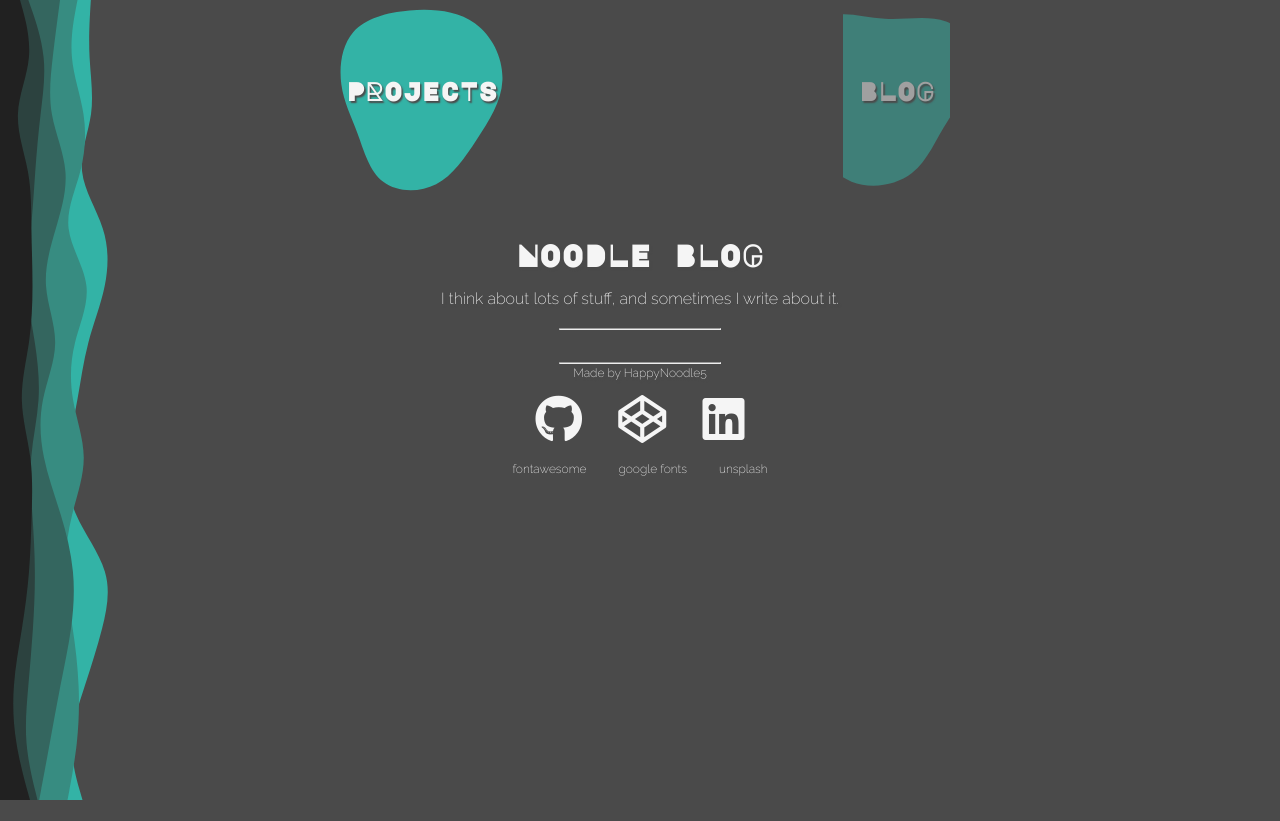
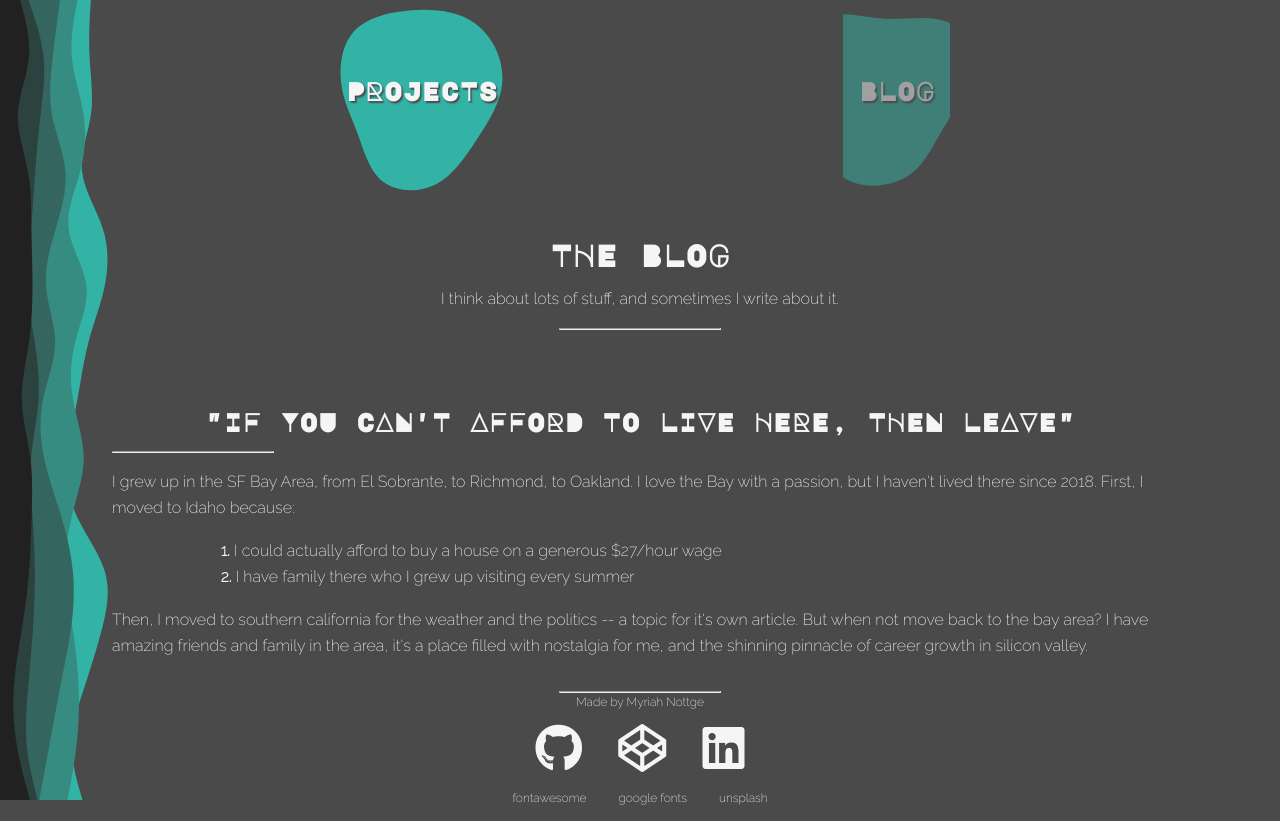
Before and after one commit to myriahnottage/myriahnottage.github.io, a plain HTML site: page blog/index.html in a window 1280 px wide. Before the commit the page ends 800 px from the top, so only its background shows below. Drawn offline with Linux system fonts and the light colour scheme.

Commit message:
save progress

```diff
--- a/blog/index.html
+++ b/blog/index.html
@@ -6,7 +6,7 @@
     <meta name="viewport" content="width=device-width, initial-scale=1.0">
 
     <!-- browser icon -->
-    <link rel="shortcut icon" href="img/happyNoodle.ico" />
+    <link rel="shortcut icon" href="../img/happyNoodle.ico" />
 
     <!-- fontawesome -->
     <link rel="stylesheet" href="../css/fontawesome-free-5.15.4-web/css/all.css">
@@ -21,7 +21,7 @@
     <link href="../css/styles.css" rel="stylesheet" type="text/css" />
     <link rel="stylesheet" href="../css/blog.css" type="text/css">
 
-    <title>HappyNoodle5 Blog</title>
+    <title>The Blog</title>
 </head>
 <body>
     <div class="spacer layer1"></div>
@@ -35,17 +35,37 @@
             </a>
         </section>
         <header class="intro">
-            <h1>noodle blog</h1>
+            <h1>The blog</h1>
             <p>I think about lots of stuff, and sometimes I write about it.</p>
             <hr>
         </header>
+        <section class="current-post">
+            <h2 class="blog-title">"If you can't afford to live here, then leave"</h2>
+            <hr class="blog-title-underline">
+            <span>
+                <p class="blog-text">I grew up in the SF Bay Area, from El Sobrante, to Richmond, to Oakland. I love the Bay with a passion, but I haven't lived there since 2018. First, I moved to Idaho because:</p>
+                </span>
+                <br>
+                <span class="list">
+                <p class="blog-text">
+                    <b>1.</b> I could actually afford to buy a house on a generous $27/hour wage
+                    </p>
+                    <p class="blog-text">
+                    <b>2.</b> I have family there who I grew up visiting every summer
+                </p>
+            </span>
+            <br>
+            <span>
+                <p class="blog-text">Then, I moved to southern california for the weather and the politics -- a topic for it's own article. But when not move back to the bay area? I have amazing friends and family in the area, it's a place filled with nostalgia for me, and the shinning pinnacle of career growth in silicon valley.</p>
+            </span>
+        </section>
         <section class="blog-gallery">
 
         </section>
         <footer class="footer">
             <hr>
-            <p class="made-by">Made by HappyNoodle5</p>
-            <a href="https://github.com/happyNoodle5" type="button" target="_blank" class="social-link">
+            <p class="made-by">Made by Myriah Nottge</p>
+            <a href="https://github.com/myriahnottage" type="button" target="_blank" class="social-link">
                 <i class="fab fa-github fa-3x social-image"></i>
             </a>
             <a href="https://codepen.io/hella_saurus" type="button" target="_blank" class="social-link">
--- a/css/blog.css
+++ b/css/blog.css
@@ -3,3 +3,31 @@
     margin-bottom: 1rem;
     width: 100%;
 }
+
+.current-post {
+    max-width: 85%;
+    text-align: left;
+}
+
+.blog-title {
+    margin-top: 5rem;
+    margin-bottom: 1rem;
+    text-align: center;
+}
+
+.blog-title-underline {
+    margin-bottom: 1rem;
+    margin-inline: unset;
+    margin-left: 1.5%;
+}
+
+.blog-text {
+    padding-bottom: 0;
+}
+
+.list {
+    display: flex;
+    flex-direction: column;
+    text-align: left;
+    padding-left: 10%;
+}
```
